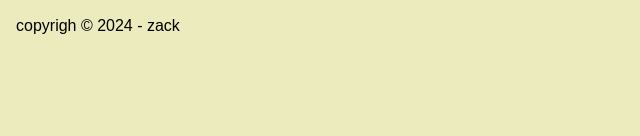
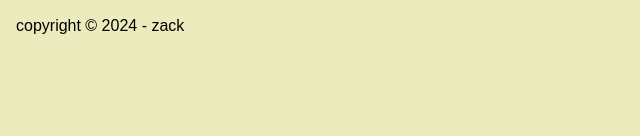
Before and after one commit to zk711/zk711.github.io, a plain HTML site: page index.html in a window 1280 px wide. Shown: the part 1287-1423 px from the top of the page, 634-1274 px from the left. Drawn offline with Linux system fonts and the light colour scheme.

Commit message:
Update index.html

```diff
--- a/index.html
+++ b/index.html
@@ -80,7 +80,7 @@
         <p>kontak : +62 781-610-7652</p>
     </div>
 
-    <section>copyrigh © 2024 - zack</section>
+    <section>copyright © 2024 - zack</section>
 
 
     <!-- JavaScript untuk smooth scroll -->
```
